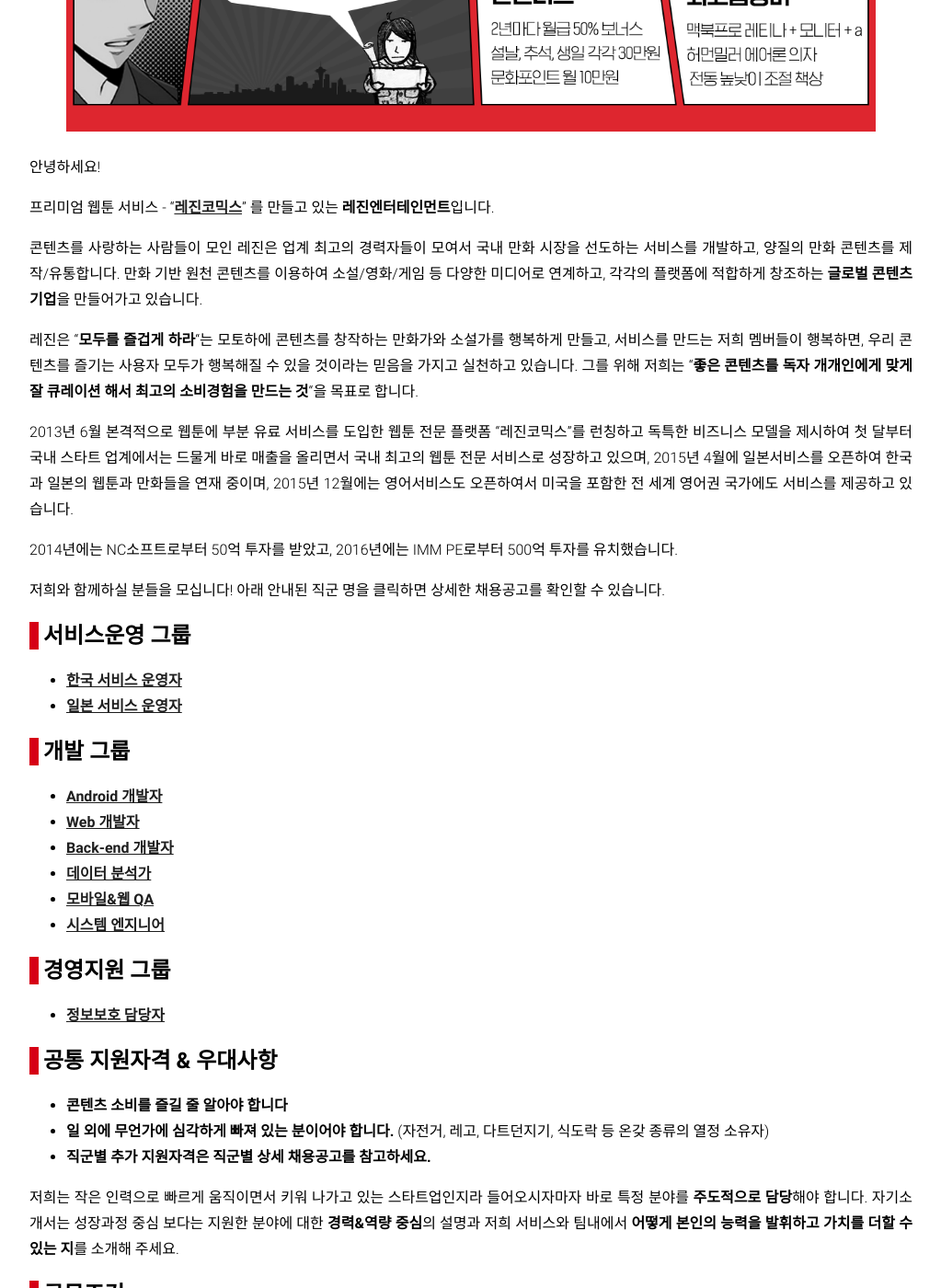
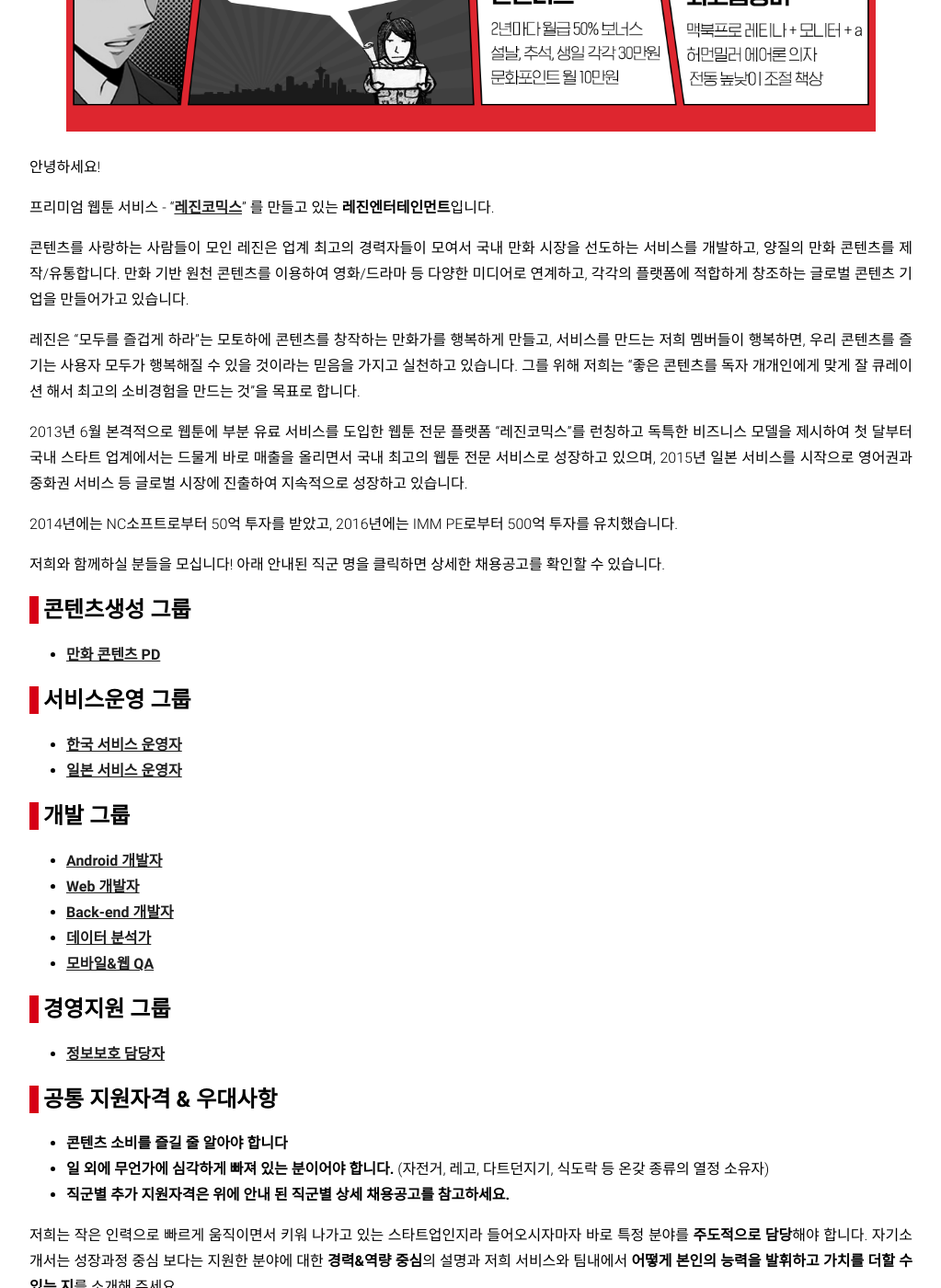
Before and after one commit to lezhin/lezhin.github.io, a Jekyll site: the page built from recruit/index.md, in a window 1280 px wide and 1400 px high, scrolled down 531 px. Shown: the whole window at 92% size, without its empty margins (128-1151 px from the left). Built offline with Jekyll 4.4.1, drawn with Linux system fonts in a browser that asks for light colours; nearby versions of some CDN libraries; some web fonts are replaced; some of the changed text lies outside the part shown.

Commit message:
update recruit page
- add cp pd
- remove system engineer
- etc

```diff
--- a/recruit/index.md
+++ b/recruit/index.md
@@ -10,20 +10,23 @@
 프리미엄 웹툰 서비스 - "**[레진코믹스](http://www.lezhin.com)**" 를 만들고 있는 **레진엔터테인먼트**입니다.
 
 콘텐츠를 사랑하는 사람들이 모인 레진은 업계 최고의 경력자들이 모여서 국내 만화 시장을 선도하는 서비스를 개발하고, 양질의 만화 콘텐츠를 제작/유통합니다.
-만화 기반 원천 콘텐츠를 이용하여 소설/영화/게임 등 다양한 미디어로 연계하고, 각각의 플랫폼에 적합하게 창조하는 **글로벌 콘텐츠 기업**을 만들어가고 있습니다.
+만화 기반 원천 콘텐츠를 이용하여 영화/드라마 등 다양한 미디어로 연계하고, 각각의 플랫폼에 적합하게 창조하는 글로벌 콘텐츠 기업을 만들어가고 있습니다.
 
-레진은 "**모두를 즐겁게 하라**"는 모토하에 콘텐츠를 창작하는 만화가와 소설가를 행복하게 만들고,
-서비스를 만드는 저희 멤버들이 행복하면, 우리 콘텐츠를 즐기는 사용자 모두가 행복해질 수 있을 것이라는 믿음을 가지고 실천하고 있습니다.
-그를 위해 저희는 "**좋은 콘텐츠를 독자 개개인에게 맞게 잘 큐레이션 해서 최고의 소비경험을 만드는 것**"을 목표로 합니다.
+레진은 "모두를 즐겁게 하라"는 모토하에 콘텐츠를 창작하는 만화가를 행복하게 만들고, 서비스를 만드는 저희 멤버들이 행복하면,
+우리 콘텐츠를 즐기는 사용자 모두가 행복해질 수 있을 것이라는 믿음을 가지고 실천하고 있습니다.
+그를 위해 저희는 "좋은 콘텐츠를 독자 개개인에게 맞게 잘 큐레이션 해서 최고의 소비경험을 만드는 것"을 목표로 합니다.
 
-2013년 6월 본격적으로 웹툰에 부분 유료 서비스를 도입한 웹툰 전문 플랫폼 "레진코믹스"를 런칭하고 독특한 비즈니스 모델을 제시하여
-첫 달부터 국내 스타트 업계에서는 드물게 바로 매출을 올리면서 국내 최고의 웹툰 전문 서비스로 성장하고 있으며,
-2015년 4월에 일본서비스를 오픈하여 한국과 일본의 웹툰과 만화들을 연재 중이며,
-2015년 12월에는 영어서비스도 오픈하여서 미국을 포함한 전 세계 영어권 국가에도 서비스를 제공하고 있습니다.
+2013년 6월 본격적으로 웹툰에 부분 유료 서비스를 도입한 웹툰 전문 플랫폼 "레진코믹스"를 런칭하고
+독특한 비즈니스 모델을 제시하여 첫 달부터 국내 스타트 업계에서는 드물게 바로 매출을 올리면서 국내 최고의 웹툰 전문 서비스로 성장하고 있으며,
+2015년 일본 서비스를 시작으로 영어권과 중화권 서비스 등 글로벌 시장에 진출하여 지속적으로 성장하고 있습니다.
 
 2014년에는 NC소프트로부터 50억 투자를 받았고, 2016년에는 IMM PE로부터 500억 투자를 유치했습니다.
 
 저희와 함께하실 분들을 모십니다! 아래 안내된 직군 명을 클릭하면 상세한 채용공고를 확인할 수 있습니다.
+
+## 콘텐츠생성 그룹
+
+ - [**만화 콘텐츠 PD**](cp_pd)
 
 ## 서비스운영 그룹
 
@@ -37,7 +40,6 @@
  - [**Back-end 개발자**](backend_develop)
  - [**데이터 분석가**](data_analyst)
  - [**모바일&웹 QA**](qa)
- - [**시스템 엔지니어**](system_engineer)
 
 ## 경영지원 그룹
 
@@ -47,7 +49,7 @@
 
 - **콘텐츠 소비를 즐길 줄 알아야 합니다**
 - **일 외에 무언가에 심각하게 빠져 있는 분이어야 합니다.** (자전거, 레고, 다트던지기, 식도락 등 온갖 종류의 열정 소유자)
-- **직군별 추가 지원자격은 직군별 상세 채용공고를 참고하세요.**
+- **직군별 추가 지원자격은 위에 안내 된 직군별 상세 채용공고를 참고하세요.**
 
 저희는 작은 인력으로 빠르게 움직이면서 키워 나가고 있는 스타트업인지라 들어오시자마자 바로 특정 분야를 **주도적으로 담당**해야 합니다.
 자기소개서는 성장과정 중심 보다는 지원한 분야에 대한 **경력&역량 중심**의 설명과 저희 서비스와 팀내에서 **어떻게 본인의 능력을 발휘하고 가치를 더할 수 있는 지**를 소개해 주세요.
@@ -77,7 +79,7 @@
 
 ## 언론에 비친 레진엔터테인먼트 / 레진코믹스
 - [만화방 아들, 웹툰의 새 판 짜다 - [조선일보]](http://news.chosun.com/site/data/html_dir/2017/04/04/2017040401881.html)
-- [레진엔터테인먼트, 웹툰 업계 처음으로 ISMS 인증 - [포커스뉴스]](http://www.focus.kr/view.php?key=2017030700091830220)
+- [레진엔터테인먼트, 웹툰 업계 처음으로 ISMS 인증 - [이데일리]](http://www.edaily.co.kr/news/NewsRead.edy?SCD=JE41&newsid=02368166615861024&DCD=A00504&OutLnkChk=Y)
 - [레진, 웹툰 'D.P 개의 날' 영화로 공동 제작 - [아이뉴스24]](http://news.inews24.com/php/news_view.php?g_serial=1006710&g_menu=020310&rrf=nv)
 - [저작권해외진흥협회 회장사에 레진엔터테인먼트 - [이데일리]](http://www.edaily.co.kr/news/NewsRead.edy?SCD=JE41&newsid=02876566615828552&DCD=A00504&OutLnkChk=Y)
 - [레진엔터테인먼트, “국내 유료 웹툰 시장 개척 발판 통해 새 성장 준비한다 - [전자신문]](http://www.etnews.com/20170203000103)
@@ -107,7 +109,6 @@
 - [레진코믹스를 시작하며 by [레진엔터테인먼트 CEO 레진]](http://lezhin.tistory.com/1072)
 - [새로운 시작을 합니다 - 레진코믹스 by [레진엔터테인먼트 CTO 구루]](http://xguru.net/1362)
 
-
 서비스 오픈 첫달부터 흑자를 내고 있는 국내에서 보기 드문 스타트업 입니다. **누구도 상상하지 못한 만화 서비스** 를 함께 만들어 나갈 분들의 많은 지원 바랍니다.
 
 > [**로켓에 자리가 나면 일단 올라타라**](http://estima.wordpress.com/2012/05/28/sheryl/) - 에릭 슈미트
```
Also changed, not shown: recruit/cp_pd.md (added, +49 -0 lines), recruit/system_engineer.md (+1 -1 lines).
